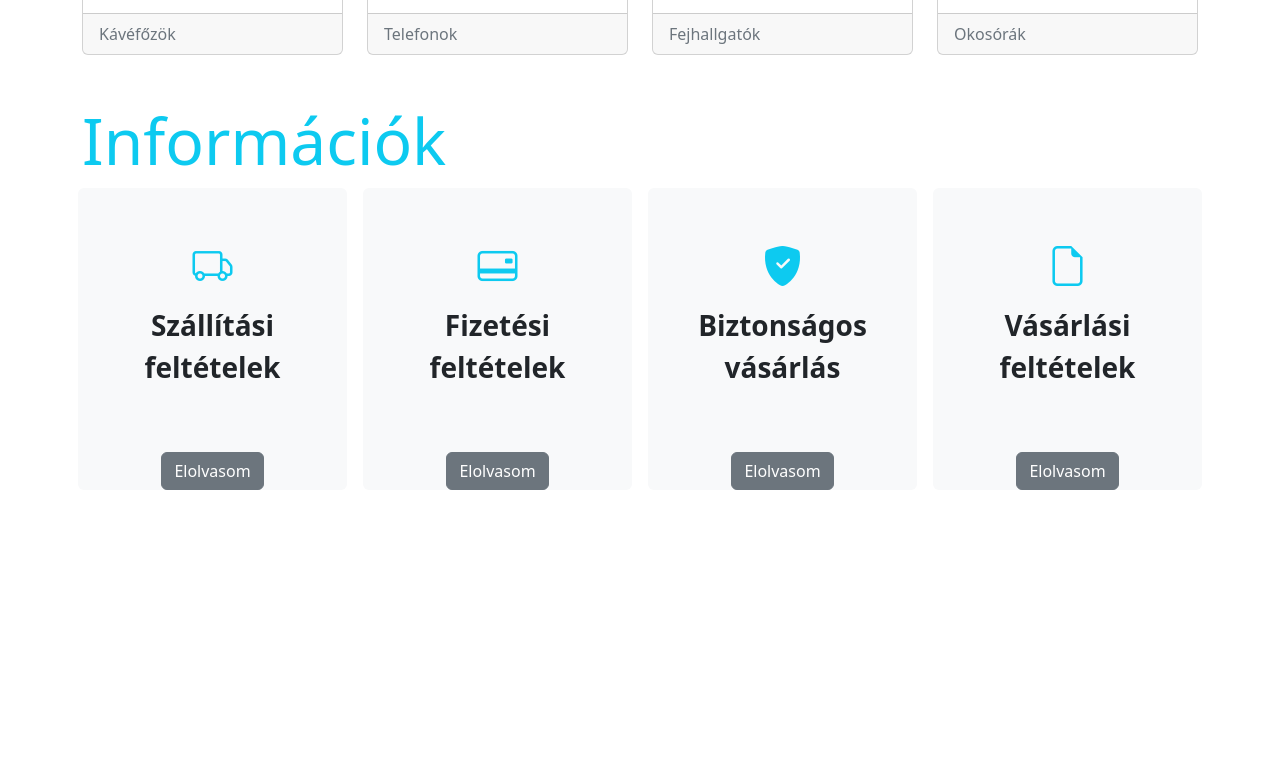
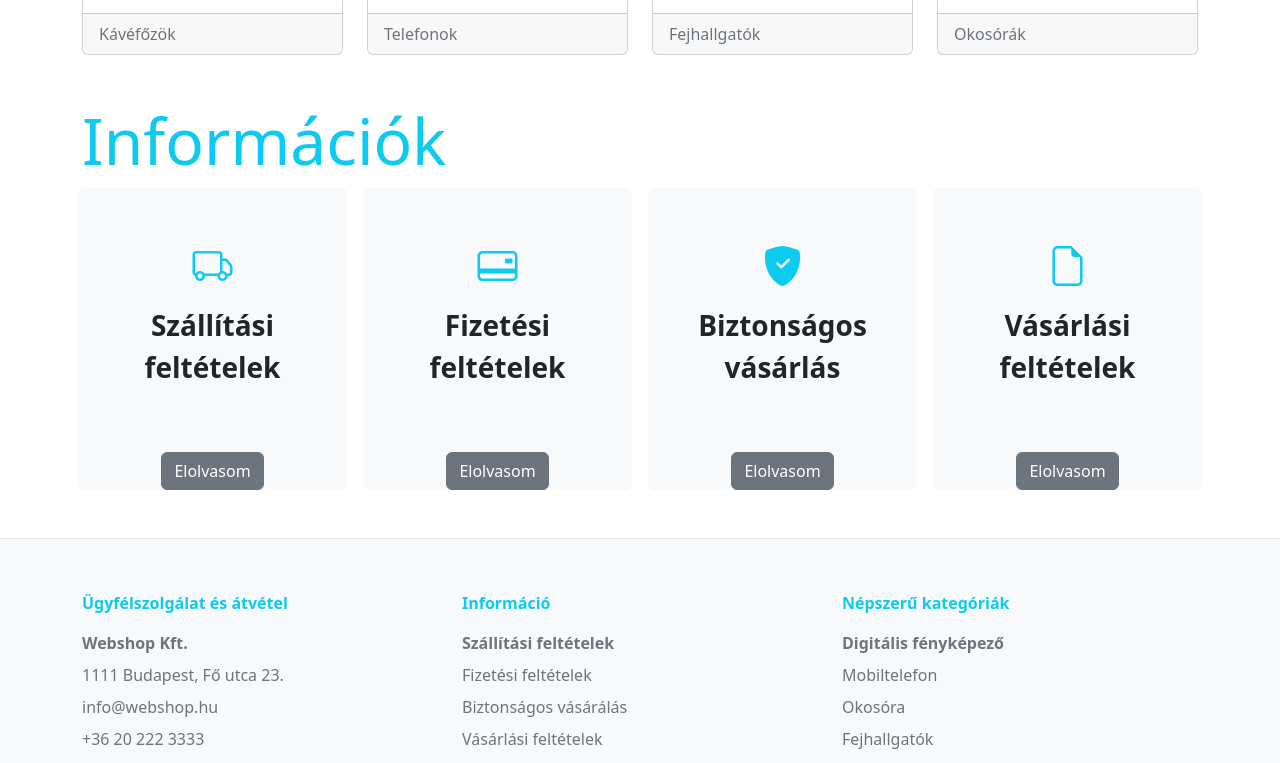
Before and after one commit to Reni98/WebshopWithBoostrap, a plain HTML site: page Webshop/index.html in a window 1280 px wide. Shown: the part 2035-2798 px from the top of the page. Before the commit the page ends 2573 px from the top, so only its background shows below. Drawn offline with nearby package versions, Linux system fonts and the light colour scheme.

Commit message:
Update index.html

```diff
--- a/Webshop/index.html
+++ b/Webshop/index.html
@@ -225,6 +225,34 @@
 </div>
 </div>
 
+<footer class="bg-light border-top">
+  <div class="container">
+    <div class="row ">
+      <div class="col">
+        <p class="fw-bold text-info mt-5 lh-lg">Ügyfélszolgálat és átvétel</p>
+        <p class="fw-bold text-secondary lh-1">Webshop Kft.</p>
+        <p class="text-secondary lh-1">1111 Budapest, Fő utca 23.</p>
+        <p class="text-secondary lh-1">info@webshop.hu</p>
+        <p class="text-secondary lh-1">+36 20 222 3333</p>
+      </div>
+      <div class="col">
+         <p class="fw-bold text-info mt-5 lh-lg">Információ</p>
+        <p class="fw-bold text-secondary lh-1">Szállítási feltételek</p>
+        <p class="text-secondary lh-1">Fizetési feltételek</p>
+        <p class="text-secondary lh-1">Biztonságos vásárálás</p>
+        <p class="text-secondary lh-1">Vásárlási feltételek</p>
+      </div>
+      <div class="col">
+        <p class="fw-bold text-info mt-5 lh-lg">Népszerű kategóriák</p>
+        <p class="fw-bold text-secondary lh-1">Digitális fényképező</p>
+        <p class="text-secondary lh-1">Mobiltelefon</p>
+        <p class="text-secondary lh-1">Okosóra</p>
+        <p class="text-secondary lh-1">Fejhallgatók</p>
+      </div>
+    </div>
+  </div>
+</footer>
+
 
 
     <script src="https://cdn.jsdelivr.net/npm/bootstrap@5.3.8/dist/js/bootstrap.bundle.min.js" integrity="sha384-FKyoEForCGlyvwx9Hj09JcYn3nv7wiPVlz7YYwJrWVcXK/BmnVDxM+D2scQbITxI" crossorigin="anonymous"></script>
```
